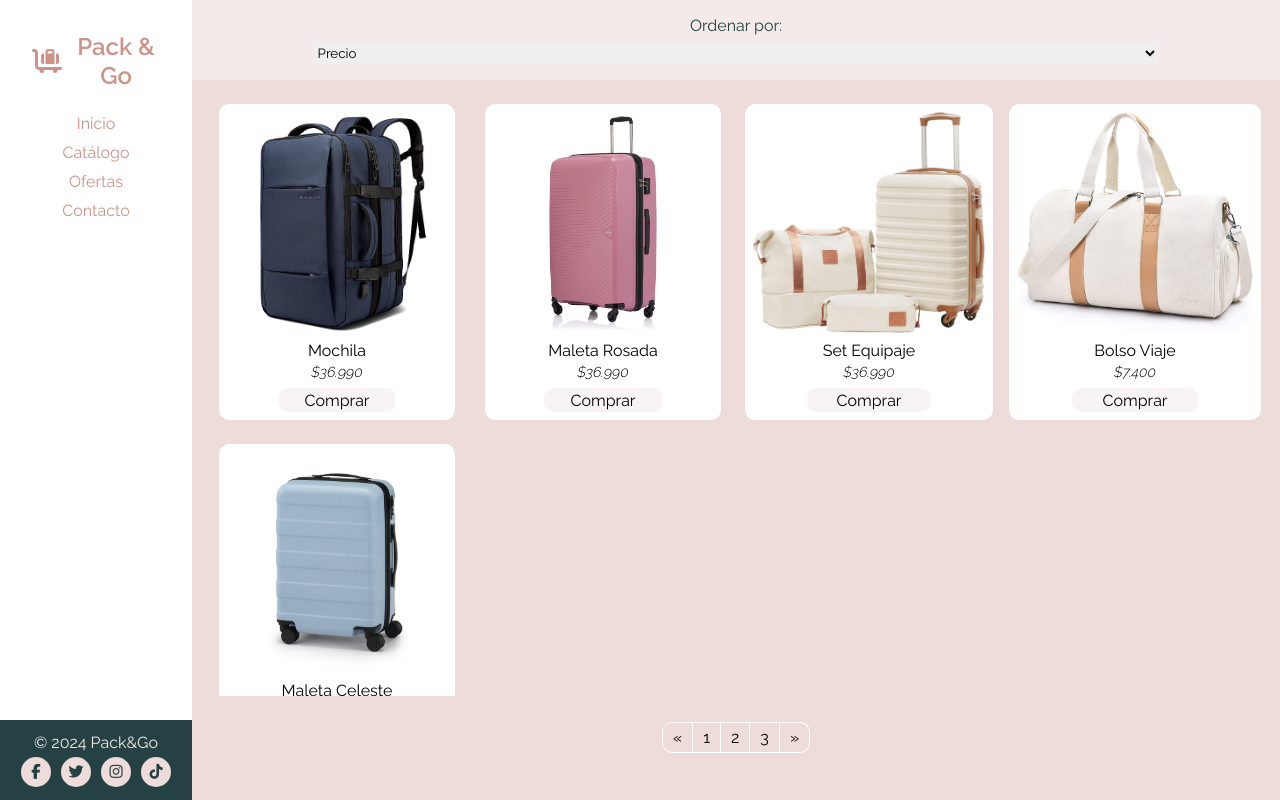
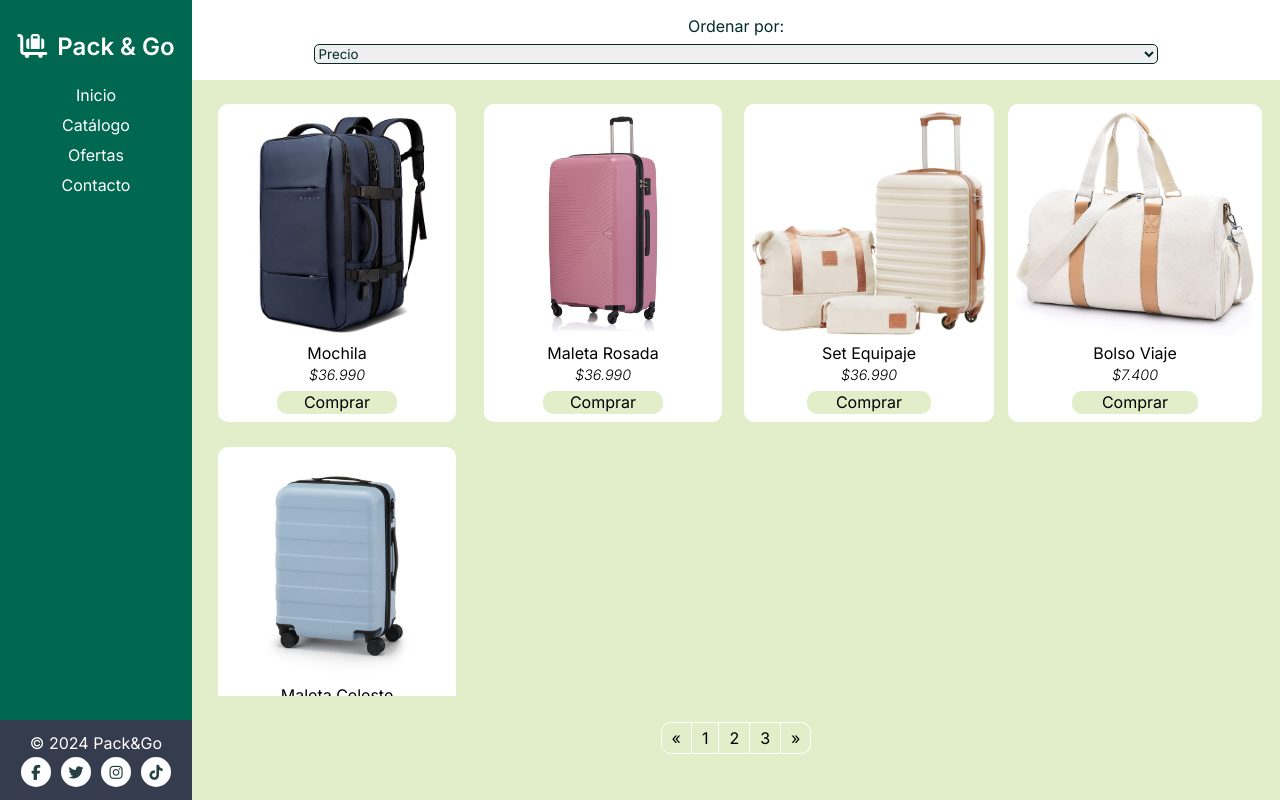
Before and after one commit to flaviamartinez/media-queries, a plain HTML site: page index.html in a window 1280 px wide. Drawn offline with Linux system fonts and the light colour scheme; a web font is replaced by a local one.

Commit message:
change color palette and font

```diff
--- a/assets/css/style.css
+++ b/assets/css/style.css
@@ -1,9 +1,9 @@
-@import url('https://fonts.googleapis.com/css2?family=Raleway:ital,wght@0,100..900;1,100..900&display=swap');
+@import url('https://fonts.googleapis.com/css2?family=Agdasima:wght@400;700&family=Inter:ital,opsz,wght@0,14..32,100..900;1,14..32,100..900&display=swap');
 
 * {
 	margin: 0;
 	padding: 0;
-	font-family: "Raleway", sans-serif;
+	font-family: "Inter", sans-serif;
 }
 
 .grid-container{
@@ -20,11 +20,11 @@
 
 nav {
 	grid-area: nav;
-	background-color: #fff;
+	background-color: #006750;
 	display: flex;
 	justify-content: space-between;
 	align-items: center;
-	color: #ce9288;
+	color: #fff;
 	padding: 2rem;
 }
 
@@ -45,24 +45,25 @@ h1 {
 
 .sorting {
 	grid-area: sorting;
-	background-color: #f4eae9;
+	background-color: #fff;
 	display: flex;
 	flex-direction: column;
 	align-items: center;
 	justify-content: center;
 	gap: 0.5rem;
 	padding: 0.5rem 2rem;
-	color: #264143;
+	color: #002d24;
 }
 
 select {
-	border: none;
+	border: 1px solid #002d24;
 	border-radius: 5px;
+	color: #002d24;
 }
 
 main {
 	grid-area: main;
-	background-color: #eddcd9;
+	background-color: #e2edc9;
 	display: flex;
 	flex-direction: column;
 	max-height: 100%;
@@ -143,7 +144,7 @@ article button {
 	height: 12%;
 	border: none;
 	border-radius: 10px;
-	background-color: #f8f4f3;
+	background-color: #e2edc9;
 	flex-grow: 1;
 	/* border: 1px solid salmon; */
 	margin-bottom: 0.5rem;
@@ -151,7 +152,7 @@ article button {
 }
 
 article button:hover {
-	background-color: #B2456E;
+	background-color: #2f9b77;
 	color: #ffffff;
 	cursor: pointer;
 }
@@ -188,8 +189,8 @@ article button:hover {
 
 footer {
 	grid-area: footer;
-	background-color: #264143;
-	color: #f2ebe9;
+	background-color: #353c4e;
+	color: #fff;
 	display: flex;
 	align-items: center;
 	justify-content: space-around;
@@ -211,11 +212,11 @@ footer {
 	align-items: center;
 	justify-content: center;
 	border-radius: 50%;
-	background-color: #eddcd9;
+	background-color: #fff;
 }
 
 .social-icons i:hover {
-	background-color: #B2456E;
+	background-color: #2f9b77;
 	color: #ffffff;
 	cursor: pointer;
 }
@@ -232,11 +233,9 @@ footer {
 
 	nav {
 		grid-area: nav;
-		background-color: #fff;
 		display: flex;
 		justify-content: space-between;
 		align-items: center;
-		color: #ce9288;
 		padding: 2rem;
 	}
 
@@ -267,7 +266,6 @@ footer {
 	}
 
 	select {
-		border: none;
 		border-radius: 5px;
 		width: 80%;
 	}
@@ -296,14 +294,10 @@ footer {
 	}
 
 	nav {
-		grid-area: nav;
-		background-color: #fff;
-		display: flex;
 		flex-direction: column;
 		justify-content: start;
 		align-items: center;
-		color: #ce9288;
-		padding: 2rem;
+		padding: 2rem 1rem;
 		gap: 1.5rem;
 		text-align: center;
 	}
@@ -319,7 +313,6 @@ footer {
 	}
 
 	select {
-		border: none;
 		border-radius: 5px;
 		width: 80%;
 		height: 50%;
--- a/index.html
+++ b/index.html
@@ -7,6 +7,7 @@
 	<title>Pack & Go</title>
 	<link rel="stylesheet" href="https://cdnjs.cloudflare.com/ajax/libs/font-awesome/6.6.0/css/all.min.css" integrity="sha512-Kc323vGBEqzTmouAECnVceyQqyqdsSiqLQISBL29aUW4U/M7pSPA/gEUZQqv1cwx4OnYxTxve5UMg5GT6L4JJg==" crossorigin="anonymous" referrerpolicy="no-referrer" />
 	<link rel="stylesheet" href="assets/css/style.css">
+	<link rel="icon" href="assets/icons/maleta.png">
 </head>
 <body>
 	<div class="grid-container">
```
Also changed, not shown: assets/icons/maleta.png (added).
